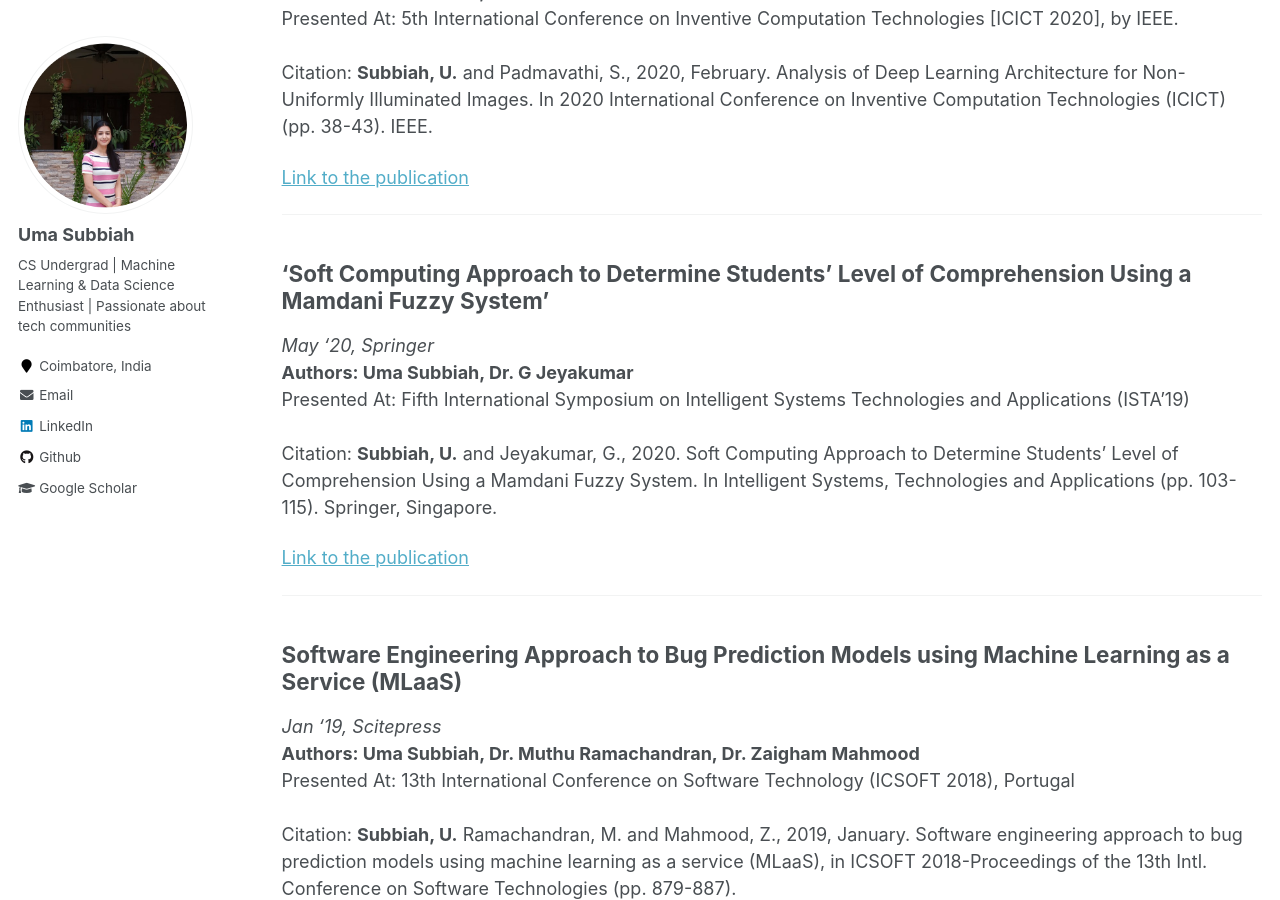
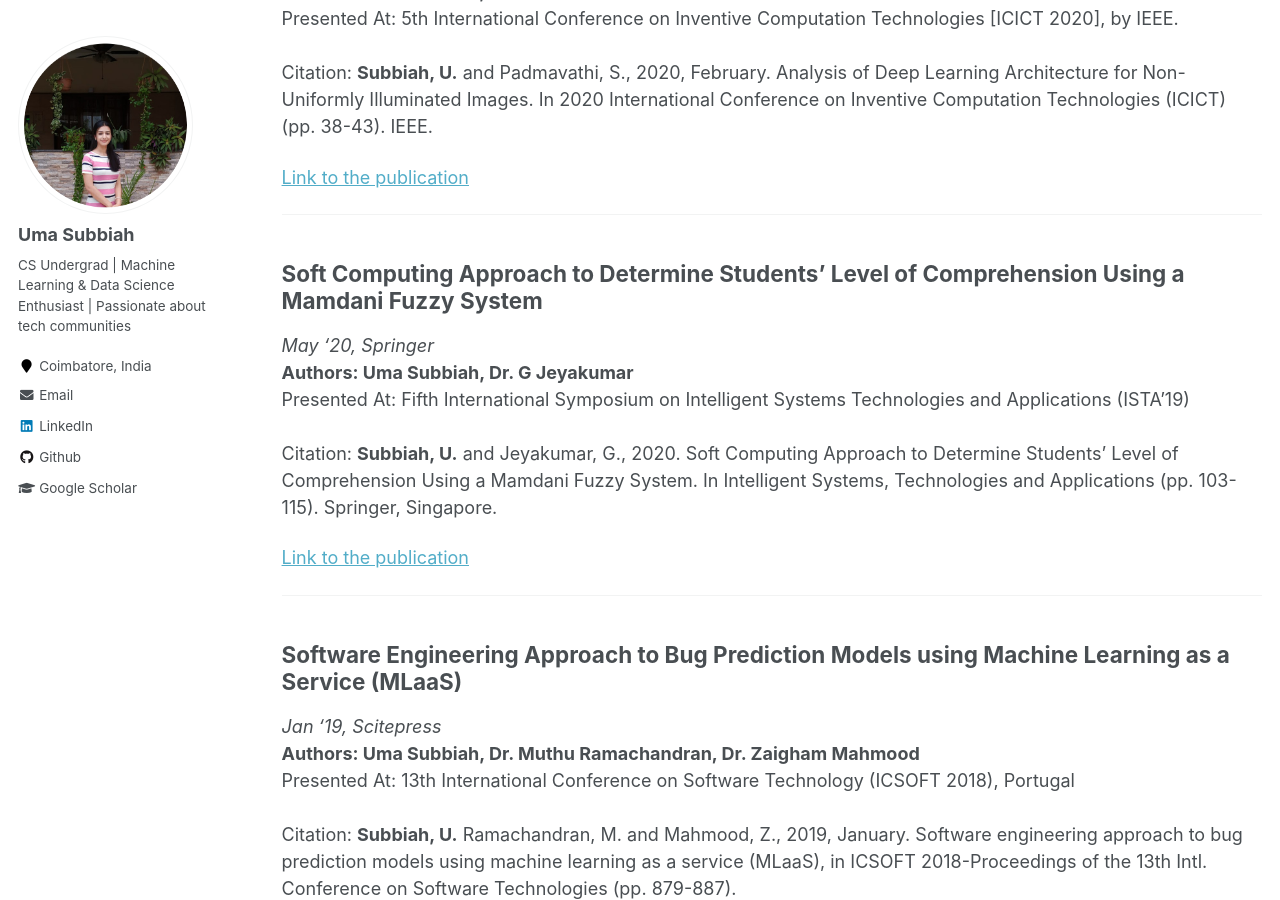
Before and after one commit to uma-subbiah/uma-subbiah.github.io, a Jekyll site: the page built from _pages/publications.md, in a window 1280 px wide and 900 px high, scrolled down 1188 px. Built offline with Jekyll 4.4.1, drawn with Linux system fonts in a browser that asks for light colours.

```diff
--- a/_pages/publications.md
+++ b/_pages/publications.md
@@ -56,7 +56,7 @@ Citation: **Subbiah, U.** and Padmavathi, S., 2020, February. Analysis of Deep L
 
 <hr>
 
-## 'Soft Computing Approach to Determine Students' Level of Comprehension Using a Mamdani Fuzzy System'
+## Soft Computing Approach to Determine Students' Level of Comprehension Using a Mamdani Fuzzy System
 _May '20, Springer_
 <br>
 **Authors: Uma Subbiah, Dr. G Jeyakumar**
```
